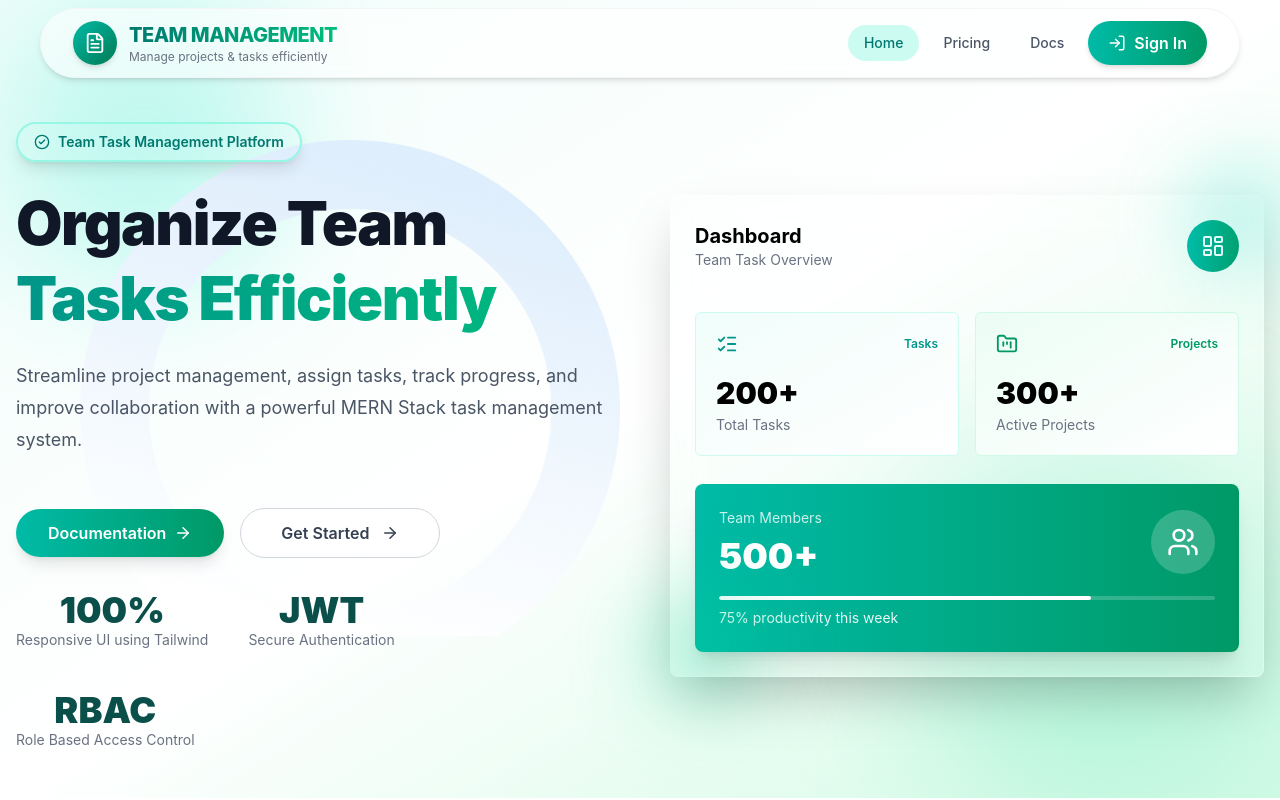
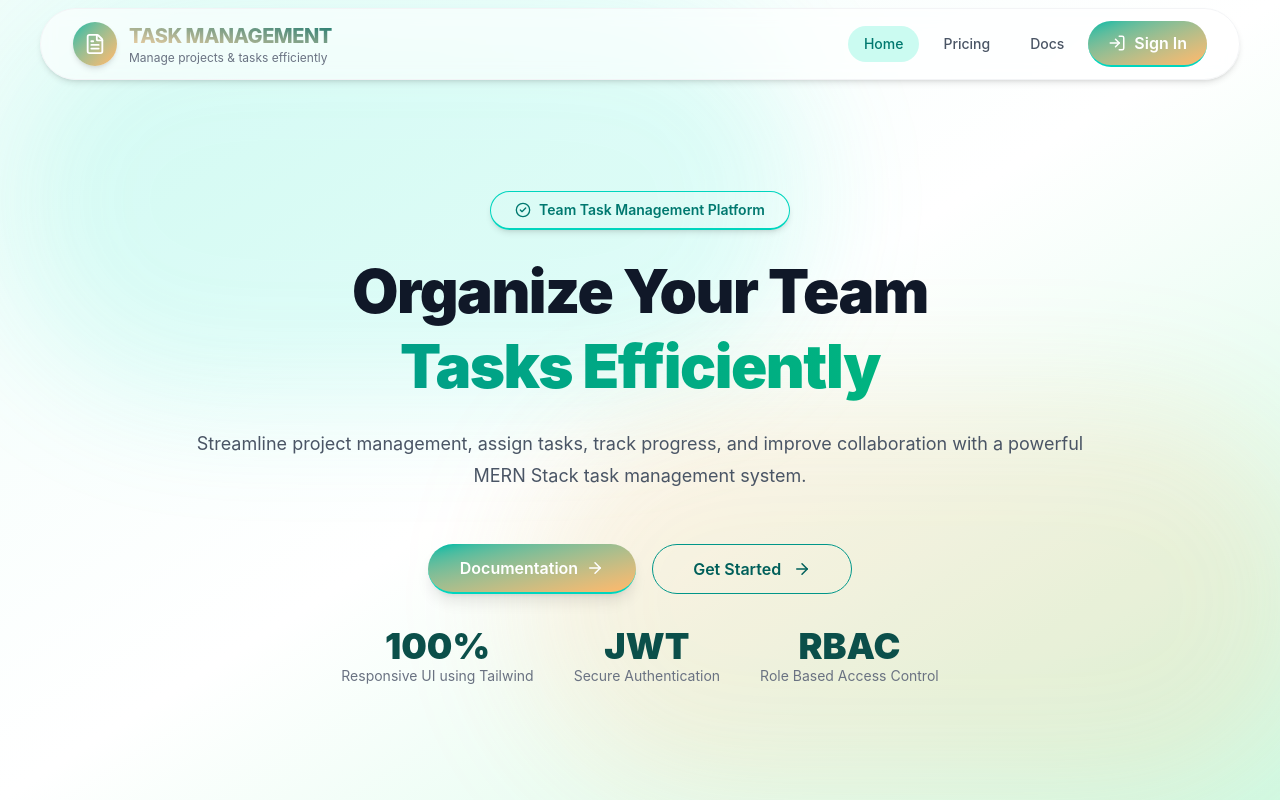
Before and after one commit to suraj-raj01/Project-Management, a React (Vite) app in the folder client/: page / in a window 1280 px wide. Built offline with nearby package versions, Linux system fonts and the light colour scheme.

Commit message:
update UI styles and improve layout across various components

```diff
--- a/client/index.html
+++ b/client/index.html
@@ -8,7 +8,7 @@
   <style>
     @import url('https://fonts.googleapis.com/css2?family=Montserrat:ital,wght@0,100..900;1,100..900&display=swap');
   </style>
-  <title>Task Management System</title>
+  <title>Task Management</title>
 </head>
 
 <body>
--- a/client/src/components/Navbar.tsx
+++ b/client/src/components/Navbar.tsx
@@ -24,7 +24,7 @@ export default function Navbar() {
                     <Link
                         to="/"
                         className="flex items-center gap-3" >
-                        <div className="w-11 h-11 rounded-full bg-gradient-to-br from-teal-500 to-emerald-700 flex items-center justify-center shadow-md">
+                        <div className="w-11 h-11 rounded-full bg-linear-to-tl from-orange-300 to-teal-500 flex items-center justify-center shadow-md">
                             <FileText
                                 className="text-white"
                                 size={22}
@@ -32,11 +32,11 @@ export default function Navbar() {
                         </div>
 
                         <div>
-                            <h1 className="text-lg uppercase hidden md:block font-extrabold md:text-xl font-black tracking-tight bg-gradient-to-r from-teal-700 to-emerald-500 text-transparent bg-clip-text">
-                                Team Management
+                            <h1 className="text-lg uppercase hidden md:block font-extrabold md:text-xl tracking-tight bg-linear-to-bl from-teal-700 to-orange-200 text-transparent bg-clip-text">
+                                TASK Management
                             </h1>
-                            <h1 className="text-lg uppercase md:hidden -mb-1 md:text-2xl font-black tracking-tight bg-gradient-to-r from-teal-700 to-emerald-500 text-transparent bg-clip-text">
-                                Team Management
+                            <h1 className="text-lg uppercase md:hidden -mb-1 md:text-2xl font-black tracking-tight bg-linear-to-r from-teal-700 to-emerald-500 text-transparent bg-clip-text">
+                                TASK Management
                             </h1>
 
                             <p className="text-xs text-gray-500">
@@ -87,7 +87,7 @@ export default function Navbar() {
                         {user?._id ? (
                             <Link
                                 to="/dashboard"
-                                className="flex items-center gap-2 px-5 py-2.5 rounded-full bg-gradient-to-r from-teal-500 to-emerald-600 text-white font-semibold shadow-md hover:shadow-lg hover:scale-[1.02] transition-all duration-300"
+                                className="flex items-center gap-2 px-5 py-2.5 rounded-full bg-linear-to-tl from-orange-300 to-teal-500 text-white font-semibold border-b-2 border-teal-400 shadow-md hover:shadow-lg hover:scale-[1.02] transition-all duration-300"
                             >
                                 <LayoutDashboard size={18} />
 
@@ -96,7 +96,7 @@ export default function Navbar() {
                         ) : (
                             <Link
                                 to="/login"
-                                className="flex items-center gap-2 px-5 py-2.5 rounded-full bg-gradient-to-r from-teal-500 to-emerald-600 text-white font-semibold shadow-md hover:shadow-lg hover:scale-[1.02] transition-all duration-300"
+                                    className="flex items-center gap-2 px-5 py-2.5 rounded-full bg-linear-to-tl from-orange-300 to-teal-500 text-white font-semibold border-b-2 border-teal-400 hover:shadow-lg hover:scale-[1.02] transition-all duration-300"
                             >
                                 <LogIn size={18} />
 
@@ -151,14 +151,14 @@ export default function Navbar() {
                             <Link
                                 to="/dashboard"
                                 onClick={() => setMobileMenu(false)}
-                                className="flex items-center mt-5 justify-center gap-2 w-full px-5 py-3 rounded-full bg-gradient-to-r from-teal-500 to-emerald-600 text-white font-semibold">
+                                className="flex items-center mt-5 justify-center gap-2 w-full px-5 py-3 rounded-sm bg-linear-to-tl from-orange-300 to-teal-500  text-white font-semibold">
                                 <LayoutDashboard size={18} /> Dashboard
                             </Link>
                         ) : (
                             <Link
                                 to="/login"
                                 onClick={() => setMobileMenu(false)}
-                                className="flex items-center mt-5 justify-center gap-2 w-full px-5 py-3 rounded-full bg-gradient-to-r from-teal-500 to-emerald-600 text-white font-semibold">
+                                    className="flex items-center mt-5 justify-center gap-2 w-full px-5 py-3 rounded-sm bg-linear-to-tl from-orange-300 to-teal-500  text-white font-semibold">
                                 <LogIn size={18} /> Sign In
                             </Link>
                         )}
--- a/client/src/pages/Home.tsx
+++ b/client/src/pages/Home.tsx
@@ -2,46 +2,34 @@ import { Link } from "react-router-dom";
 import {
     ArrowRight,
     CheckCircle2,
-    FolderKanban,
-    LayoutDashboardIcon,
-    ListChecks,
-    Users,
 } from "lucide-react";
 
 const Home = () => {
     return (
         <section className="relative overflow-hidden min-h-screen pt-45 pb-10 md:pb-1 md:pt-20 flex items-center justify-center bg-linear-to-br from-teal-50 -mt-15 via-white to-emerald-100 px-4 transition-all duration-1000">
             {/* Background Blur Effects */}
-            <div className="absolute top-0 left-0 w-72 md:h-72 h-50 bg-teal-300/30 blur-3xl rounded-full" />
-            <div className="absolute bottom-0 right-0 w-96 h-96 bg-emerald-300/30 blur-3xl rounded-full" />
-            <div className="absolute hidden md:block rotate-270 top-30 -left-72.5 w-full h-135"
-                style={{
-                    backgroundSize: "contain",
-                    backgroundPosition: "center",
-                    backgroundRepeat: "no-repeat",
-                    backgroundImage: `url('/src/assets/S.png')`,
-                }}
-            />
+            <div className="absolute top-0 animate-pulse left-0 w-full md:w-202 md:h-100 h-80 bg-teal-300/30 blur-3xl rounded-full" />
+            <div className="absolute bottom-0 animate-pulse -right-10 w-full md:w-200 md:h-100 h-80 bg-orange-300/30 blur-3xl rounded-full" />
+            <div className="absolute hidden md:block rotate-270 top-30 -left-72.5 w-full h-135"/>
             {/* Main Content */}
 
-            <div className="relative z-10 max-w-7xl mx-auto grid lg:grid-cols-2 gap-15 items-center">
-
+            <div className="relative z-10 max-w-7xl mx-auto grid grid-cols-1 gap-15 items-center">
                 {/* Left Content */}
                 <div>
-                    <div className="inline-flex w-full border-2 border-teal-200 md:w-auto items-center gap-2 justify-center text-teal-700 px-4 py-2 rounded-full text-sm font-semibold mb-6 shadow-lg">
+                    <div className="flex w-fit  border border-b-2 mx-auto border-teal-400 blur-in-sm items-center gap-2 justify-center text-teal-700 px-6 py-2 rounded-full text-sm font-semibold mb-6 shadow-md">
                         <CheckCircle2 size={16} />
                         Team Task Management Platform
                     </div>
 
-                    <h1 className="text-4xl sm:text-5xl lg:text-6xl text-center md:text-start font-black leading-tight tracking-tight text-gray-900">
+                    <h1 className="text-4xl sm:text-5xl lg:text-6xl text-center font-black leading-tight tracking-tight text-gray-900">
 
-                        Organize Team
+                        Organize Your Team
                         <span className="block bg-linear-to-r from-teal-600 to-emerald-500 text-transparent bg-clip-text">
                             Tasks Efficiently
                         </span>
                     </h1>
 
-                    <p className="mt-6 md:text-lg md:text-start text-center text-gray-600 md:leading-8 max-w-full">
+                    <p className="mt-6 md:text-lg text-center text-gray-600 md:leading-8 max-w-4xl">
                         Streamline project management, assign tasks,
                         track progress, and improve collaboration with
                         a powerful MERN Stack task management system.
@@ -49,10 +37,10 @@ const Home = () => {
 
                     {/* Buttons */}
 
-                    <div className="flex flex-col md:flex-row items-center gap-4 md:gap-4 mt-13">
+                    <div className="flex flex-col justify-center md:flex-row items-center gap-4 md:gap-4 mt-13">
                         <Link
                             to="/docs"
-                            className="group flex w-full md:w-auto justify-center items-center gap-2 bg-linear-to-r from-teal-500 to-emerald-600 text-white md:px-8 px-5 py-3 rounded-full font-semibold shadow-lg hover:shadow-xl hover:scale-[1.02] transition-all duration-300"
+                            className="group flex w-full md:w-auto justify-center items-center gap-2 bg-linear-to-tl from-orange-300 to-teal-500 border-b-2 border-teal-400 text-white md:px-8 px-5 py-3 rounded-full font-semibold shadow-lg hover:shadow-xl hover:scale-[1.02] transition-all duration-300"
                         >
                             Documentation
                             <ArrowRight size={18}
@@ -62,7 +50,7 @@ const Home = () => {
 
                         <Link
                             to="/pricing"
-                            className="group md:px-10 px-2 py-3 w-full md:w-auto flex justify-center items-center gap-3 rounded-full border border-gray-300 bg-white text-gray-700 font-semibold hover:bg-gray-100 transition-all duration-300">
+                            className="group md:px-10 px-2 py-3 w-full md:w-auto flex justify-center items-center gap-3 rounded-full border border-teal-600 bg-transparent text-teal-800 font-semibold hover:bg-teal-600 hover:text-white transition-all duration-300">
                             Get Started
                             <ArrowRight
                                 size={18}
@@ -73,7 +61,7 @@ const Home = () => {
 
                     {/* Stats */}
 
-                    <div className="flex flex-wrap gap-10 mt-25 md:mt-8">
+                    <div className="flex flex-wrap items-center justify-center gap-10 mt-25 md:mt-8">
 
                         <div className="md:w-auto flex flex-col text-center w-full">
                             <h3 className="text-4xl font-black text-teal-900">
@@ -109,100 +97,7 @@ const Home = () => {
 
                 {/* Right Side UI Preview */}
 
-                <div className="relative">
-                    <div className="bg-white/20 mt-10 z-100 md:mt-0 backdrop-blur-xl border border-white/30 rounded-lg shadow-2xl p-4 md:p-6">
-                        {/* Mock Navbar */}
-                        <div className="flex items-center justify-between mb-10">
-                            <div>
-                                <h2 className="font-bold text-xl">
-                                    Dashboard
-                                </h2>
-                                <p className="text-sm text-gray-500">
-                                    Team Task Overview
-                                </p>
-                            </div>
-                            <div className="w-13 h-13 flex items-center justify-center text-white rounded-full bg-linear-to-r from-teal-500 to-emerald-600">
-                                <LayoutDashboardIcon />
-                            </div>
-                        </div>
-                        {/* Cards */}
-                        <div className="grid grid-cols-2 gap-2 md:gap-4">
-                            <div className="bg-linear-to-br from-teal-50 to-white border border-teal-100 rounded-md p-5">
-                                <div className="flex items-center justify-between">
-                                    <ListChecks
-                                        className="text-teal-600"
-                                        size={22}
-                                    />
-                                    <span className="text-xs text-teal-600 font-semibold">
-                                        Tasks
-                                    </span>
-                                </div>
 
-                                <h3 className="text-3xl font-black mt-5">
-                                    200+
-                                </h3>
-
-                                <p className="text-sm text-gray-500 mt-1">
-                                    Total Tasks
-                                </p>
-                            </div>
-
-                            <div className="bg-linear-to-br from-emerald-50 to-white border border-emerald-100 rounded-md p-5">
-                                <div className="flex items-center justify-between">
-                                    <FolderKanban
-                                        className="text-emerald-600"
-                                        size={22}
-                                    />
-
-                                    <span className="text-xs text-emerald-600 font-semibold">
-                                        Projects
-                                    </span>
-                                </div>
-
-                                <h3 className="text-3xl font-black mt-5">
-                                    300+
-                                </h3>
-
-                                <p className="text-sm text-gray-500 mt-1">
-                                    Active Projects
-                                </p>
-                            </div>
-
-                            <div className="col-span-2 mt-3 bg-linear-to-r from-teal-500 to-emerald-600 rounded-lg p-6 text-white shadow-xl">
-                                <div className="flex items-center justify-between">
-
-                                    <div>
-                                        <p className="text-sm opacity-80">
-                                            Team Members
-                                        </p>
-
-                                        <h3 className="text-4xl font-black mt-2">
-                                            500+
-                                        </h3>
-                                    </div>
-
-                                    <div className="bg-white/20 p-4 rounded-full">
-                                        <Users size={32} />
-                                    </div>
-                                </div>
-
-                                <div className="mt-5">
-                                    <div className="w-full h-1 bg-white/20 rounded-full overflow-hidden">
-                                        <div className="w-[75%] h-full bg-white rounded-full" />
-                                    </div>
-
-                                    <p className="text-sm mt-2 opacity-90">
-                                        75% productivity this week
-                                    </p>
-                                </div>
-                            </div>
-                        </div>
-                    </div>
-
-                    {/* Floating Decoration */}
-                    <div className="absolute -top-6 -right-6 w-24 h-24 bg-teal-400/30 blur-2xl rounded-full" />
-                    <div className="absolute -bottom-6 -left-6 w-28 h-28 bg-emerald-400/30 blur-2xl rounded-full" />
-                </div>
             </div>
         </section>
     );
--- a/client/src/pages/auth/Login.tsx
+++ b/client/src/pages/auth/Login.tsx
@@ -96,7 +96,7 @@ export default function Login() {
             <div className="relative z-10 w-full max-w-6xl grid lg:grid-cols-2 rounded-lg overflow-hidden shadow-2xl border border-white/30 bg-white/70 backdrop-blur-xl">
                 {/* Left Content */}
 
-                <div className="hidden lg:flex flex-col justify-center p-10 bg-linear-to-br from-teal-500 to-emerald-700 text-white relative overflow-hidden">
+                <div className="hidden lg:flex flex-col justify-center p-10 bg-linear-to-br from-teal-400 to-orange-300 text-white relative overflow-hidden">
 
                     <div className="absolute top-0 right-0 w-72 h-72 bg-white/10 rounded-full blur-3xl" />
 
@@ -267,7 +267,7 @@ export default function Login() {
                             {/* Button */}
 
                             <button disabled={loading}
-                                className="group w-full flex items-center justify-center gap-2 bg-linear-to-r from-teal-500 to-emerald-600 text-white py-4 rounded-full font-bold shadow-lg hover:shadow-xl hover:scale-[1.01] transition-all duration-300 disabled:opacity-50">
+                                className="group w-full flex items-center justify-center gap-2 bg-linear-to-tl from-orange-300 to-teal-500 border-b-2 border-teal-400 text-white py-4 rounded-full font-bold shadow-lg hover:shadow-xl hover:scale-[1.01] transition-all duration-300 disabled:opacity-50">
                                 {loading ? "Logging in..." : "Login"}
 
                                 {!loading && (
--- a/client/src/pages/auth/Register.tsx
+++ b/client/src/pages/auth/Register.tsx
@@ -112,7 +112,7 @@ export default function Register() {
     };
 
     return (
-        <section className="relative overflow-hidden -mt-15 pt-18 min-h-screen flex items-center justify-center bg-gradient-to-br from-teal-50 via-white to-emerald-100 px-4 py-5">
+        <section className="relative overflow-hidden -mt-15 pt-18 min-h-screen flex items-center justify-center bg-linear-to-br from-teal-50 via-white to-emerald-100 px-4 py-5">
 
             {/* Background Effects */}
             <div className="absolute top-0 left-0 w-72 h-72 bg-teal-300/30 blur-3xl rounded-full" />
@@ -121,7 +121,7 @@ export default function Register() {
 
             <div className="relative z-10 w-full max-w-6xl grid lg:grid-cols-2 rounded-lg overflow-hidden shadow-2xl border border-white/30 bg-white/70 backdrop-blur-xl">
                 {/* Left Side */}
-                <div className="hidden lg:flex flex-col justify-center px-10 bg-gradient-to-br from-teal-500 to-emerald-700 text-white relative overflow-hidden">
+                <div className="hidden lg:flex flex-col justify-center px-10 bg-linear-to-br from-teal-400 to-orange-300 text-white relative overflow-hidden">
                     <div className="absolute top-0 right-0 w-72 h-72 bg-white/10 rounded-full blur-3xl" />
                     <div className="absolute bottom-0 left-0 w-72 h-72 bg-black/10 rounded-full blur-3xl" />
                     <div className="relative z-10">
@@ -340,7 +340,7 @@ export default function Register() {
                             <button
                                 type="submit"
                                 disabled={loading}
-                                className="group w-full flex items-center justify-center gap-2 bg-gradient-to-r from-teal-500 to-emerald-600 text-white py-4 rounded-full font-bold shadow-lg hover:shadow-xl hover:scale-[1.01] transition-all duration-300 disabled:opacity-50"
+                                className="group w-full flex items-center justify-center gap-2 bg-linear-to-r from-teal-500 to-emerald-600 text-white py-4 rounded-full font-bold shadow-lg hover:shadow-xl hover:scale-[1.01] transition-all duration-300 disabled:opacity-50"
                             >
                                 {loading
                                     ? "Registering..."
--- a/client/src/pages/subscriptions/Subscription.tsx
+++ b/client/src/pages/subscriptions/Subscription.tsx
@@ -67,7 +67,9 @@ export default function Subscription() {
                                 billing details, and premium
                                 features from one place.
                             </p>
-                            <p className="font-semibold text-red-800">Plan will expire on {user?.subscriptionEndDate.split("T")[0]}</p>
+                            {user && user.subscriptionEndDate && (
+                                <p className="font-semibold text-red-800">Plan will expire on {user?.subscriptionEndDate.split("T")[0]}</p>
+                           )}
                         </div>
 
                         {/* ACTIVE PLAN BADGE */}
@@ -146,7 +148,7 @@ export default function Subscription() {
                                                 month: "short",
                                                 day: "numeric",
                                             })
-                                            : "No Plan"}
+                                            : "FREE PLAN"}
                                     </h3>
                                 </div>
                             </div>
```
Also changed, not shown: client/src/components/Sidebar.tsx (+8 -18 lines), client/src/components/discussions/CreateTopic.tsx (+3 -5 lines), client/src/pages/projects/ProjectView.tsx (+4 -4 lines), client/src/pages/tasks/TaskbyUser.tsx (+6 -6 lines), client/src/pages/tasks/Tasks.tsx (+4 -4 lines), 2 other files (tests, documents, lock files or other folders).
